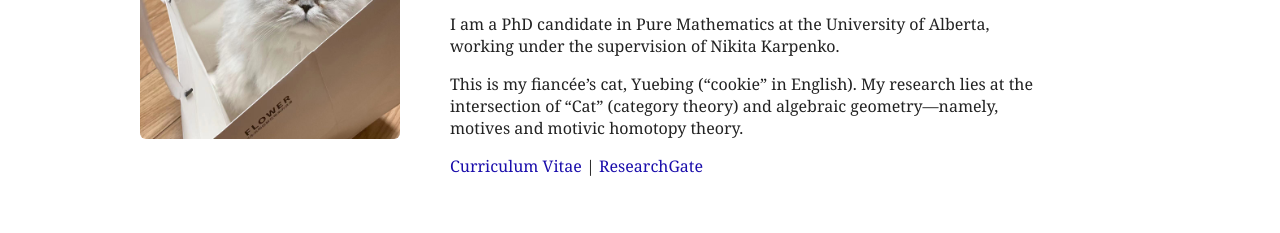
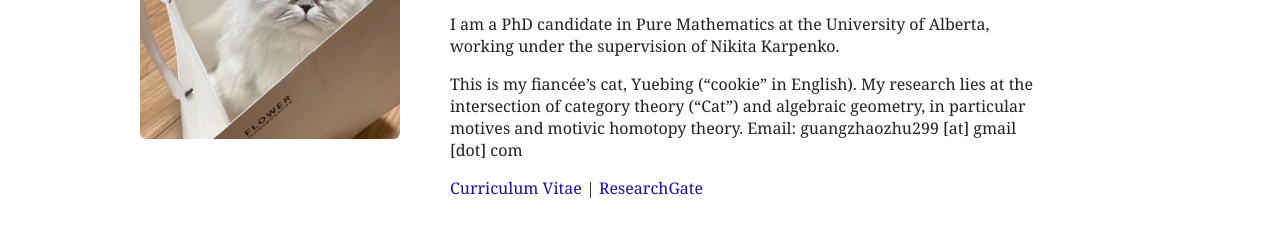
Before and after one commit to ItsGuangzhao/guangzhao.github.io, a plain HTML site: page index.html in a window 1280 px wide. Shown: the part 241-474 px from the top of the page. Drawn offline with Linux system fonts and the light colour scheme.

Commit message:
Update index.html

```diff
--- a/index.html
+++ b/index.html
@@ -40,8 +40,10 @@
     </p>
 
     <p>
-     This is my fiancée’s cat, Yuebing (“cookie” in English).
-My research lies at the intersection of “Cat” (category theory) and algebraic geometry—namely, motives and motivic homotopy theory.
+    This is my fiancée’s cat, Yuebing (“cookie” in English).
+My research lies at the intersection of category theory (“Cat”) and algebraic geometry, in particular motives and motivic homotopy theory.
+
+Email: guangzhaozhu299 [at] gmail [dot] com
     </p>
 
     <p>
```
